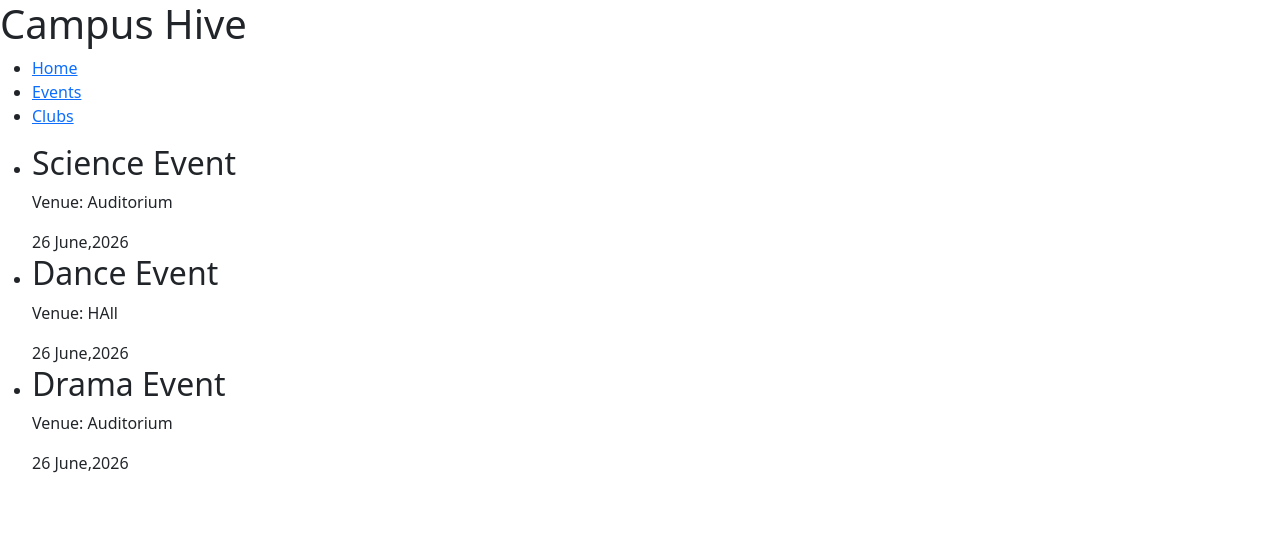
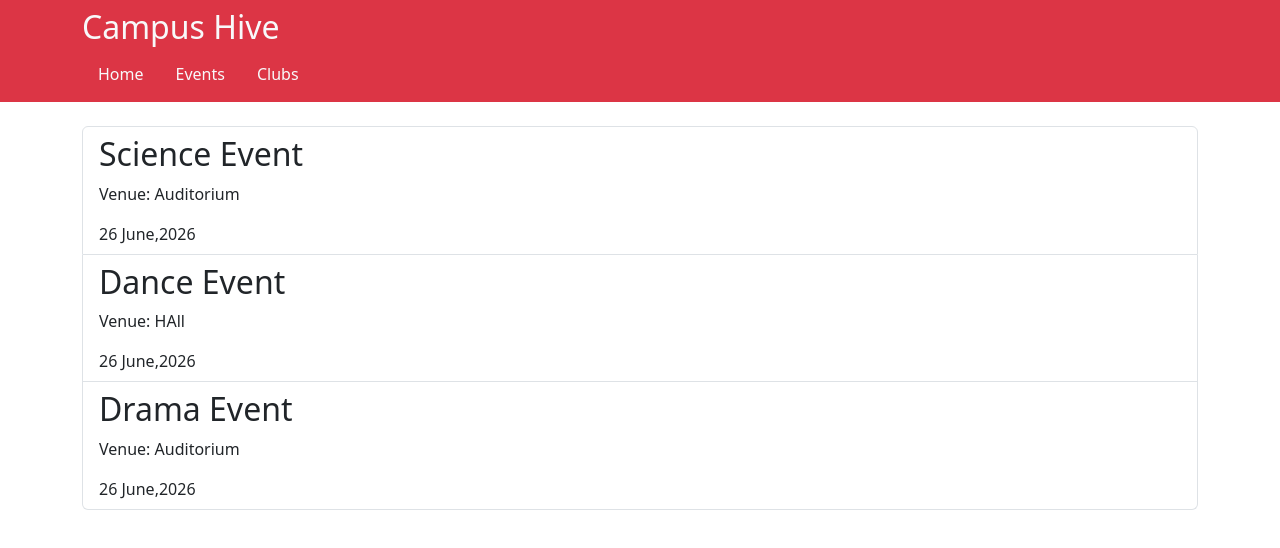
Before and after one commit to bhaveshcodm2706-venom/Campus-Hive, a website: page events.html in a window 1280 px wide. Drawn offline with nearby package versions, Linux system fonts and the light colour scheme.

Commit message:
project done

```diff
--- a/events.html
+++ b/events.html
@@ -7,32 +7,36 @@
     <link href="https://cdn.jsdelivr.net/npm/bootstrap@5.3.8/dist/css/bootstrap.min.css" rel="stylesheet" integrity="sha384-sRIl4kxILFvY47J16cr9ZwB07vP4J8+LH7qKQnuqkuIAvNWLzeN8tE5YBujZqJLB" crossorigin="anonymous">
 </head>
 <body>
-    <header>
-        <h1>Campus Hive</h1>
-        <nav>
-          <ul>
-          <li><a href="index.html">Home</a></li>
-          <li><a href="events.html">Events</a></li>
-          <li><a href="clubs.html">Clubs</a></li>
-          </ul>
-        </nav>
-      </header>
-     <ul>
-        <li>
+    <header class="p-2 bg-danger text-light">
+        <div class="container">
+      <h1 class="h2">Campus Hive</h1>
+      <nav>
+        <ul class="nav">
+        <li class="nav-item"><a class="nav-link text-light" href="index.html">Home</a></li>
+        <li class="nav-item"><a class="nav-link text-light" href="events.html">Events</a></li>
+        <li class="nav-item"><a class="nav-link text-light" href="clubs.html">Clubs</a></li>
+        </ul>
+      </nav>
+      </div>
+    </header>
+    <main class="container mt-4">
+     <ul class="list-group">
+        <li class="list-group-item">
             <h2>Science Event</h2>
             <p>Venue: Auditorium</p>
             <time>26 June,2026</time>
         </li>
-        <li>
+        <li class="list-group-item">
             <h2>Dance Event</h2>
             <p>Venue: HAll</p>
             <time>26 June,2026</time>
         </li>
-        <li>
+        <li class="list-group-item">
             <h2>Drama Event</h2>
             <p>Venue: Auditorium</p>
             <time>26 June,2026</time>
         </li>
      </ul>
+    </main>
 </body>
 </html>
```
Also changed, not shown: clubs.html (+6 -6 lines), index.html (+2 -2 lines), profile.html (+13 -11 lines).
